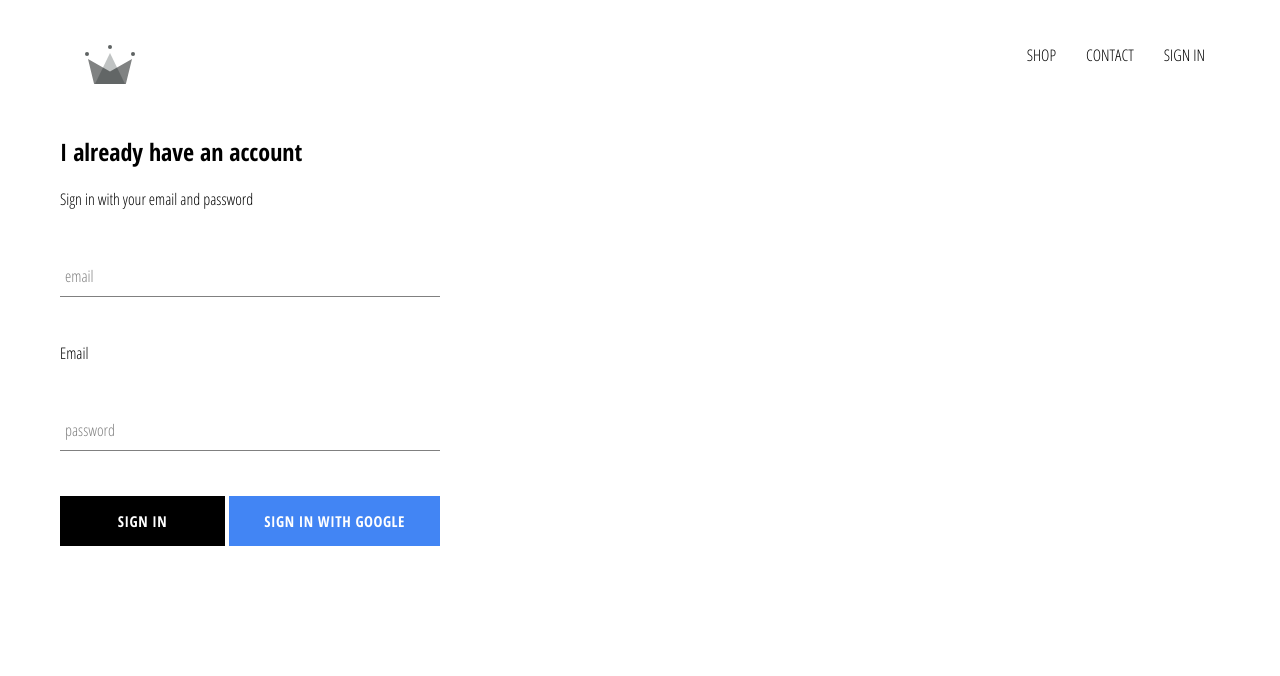
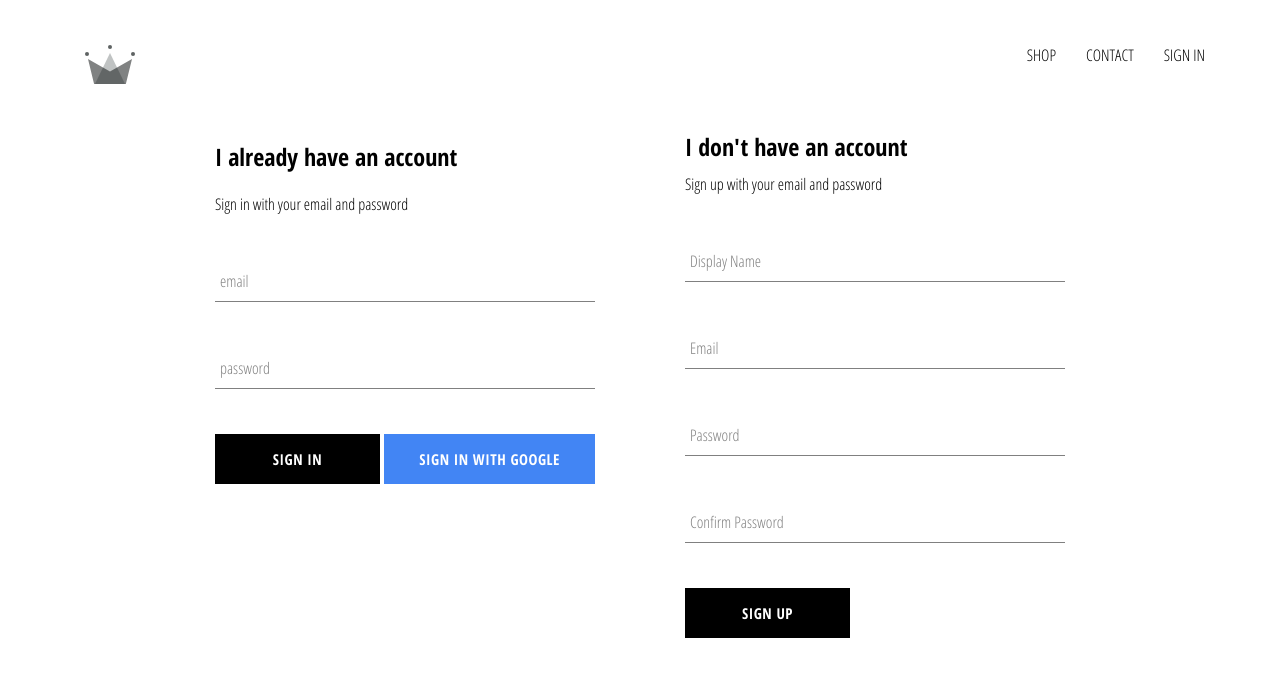
Before and after one commit to EugeniBykovski/crwn-clothing, a React (Create React App) app: page /signin in a window 1280 px wide. Shown: the top 676 px of the page. Built offline with nearby package versions, Linux system fonts and the light colour scheme; no server answers.

Commit message:
finishing sign in/out methods

```diff
--- a/src/App.js
+++ b/src/App.js
@@ -6,7 +6,7 @@
 import SignInAndSignUpPage from './pages/sign-in-and-sign-up/sign-in-and-sign-up.component'
 import Header from './components/header/header.component'
 
-import { auth } from './firebase/firebase.utils'
+import { auth, createUserProfileDocument } from './firebase/firebase.utils'
 import React from 'react';
 
 class App extends React.Component {
@@ -21,8 +21,22 @@
   unsubscribeFromAuth = null
 
   componentDidMount() {
-     this.unsubscribeFromAuth = auth.onAuthStateChanged(user => {
-      this.setState({ currentUser: user })
+     this.unsubscribeFromAuth = auth.onAuthStateChanged(async userAuth => {
+
+      if (userAuth) {
+        const userRef = await createUserProfileDocument(userAuth)
+
+        userRef.onSnapshot(snapShot => {
+          this.setState({
+            currentUser: {
+              id: snapShot.id,
+              ...snapShot.data()
+            }
+          })
+        })
+      } else {
+        this.setState({ currentUser: userAuth })
+      }
     })
   }
 
--- a/src/components/sign-in/sign-in.component.jsx
+++ b/src/components/sign-in/sign-in.component.jsx
@@ -3,7 +3,7 @@
 import FormInput from '../from-input/form-input.component'
 import CustomButton from '../custom-button/custom-button.component'
 
-import { signInWithGoogle } from '../../firebase/firebase.utils'
+import { auth, signInWithGoogle } from '../../firebase/firebase.utils'
 
 import './sign-in.styles.scss'
 
@@ -17,8 +17,17 @@
     }
   }
 
-  handleSubmit = event => {
+  handleSubmit = async event => {
     event.preventDefault()
+
+    const { email, password } = this.state
+
+    try {
+      await auth.signInWithEmailAndPassword(email, password)
+      this.setState({ email: '', password: '' })
+    } catch (error) {
+      console.error(error);
+    }
 
     this.setState({ email: '', password: '' })
   }
@@ -37,8 +46,6 @@
 
         <form onSubmit={ this.handleSubmit }>
           <FormInput name='email' type='email' label='email' value={ this.state.email } handleChange={ this.handleChange } required />
-          <label>Email</label>
-
           <FormInput name='password' type='password' label='password' value={ this.state.password } handleChange={ this.handleChange } required />
 
           <div className="buttons">
--- /dev/null
+++ b/src/components/sign-up/sign-up.component.jsx
@@ -0,0 +1,101 @@
+import React from 'react';
+
+import FormInput from '../from-input/form-input.component'
+import CustomButton from '../custom-button/custom-button.component'
+
+import { auth, createUserProfileDocument } from '../../firebase/firebase.utils'
+
+import './sign-up.styles.scss'
+
+class SignUp extends React.Component {
+  constructor() {
+    super()
+
+    this.state = {
+      displayName: '',
+      email: '',
+      password: '',
+      confirmPassword: ''
+    }
+  }
+
+  handleSubmit = async event => {
+    event.preventDefault()
+
+    const { displayName, email, password, confirmPassword } = this.state
+
+    if (password !== confirmPassword) {
+      alert("Password don't match")
+    }
+
+    try {
+      const { user } = await auth.createUserWithEmailAndPassword(email, password)
+
+      createUserProfileDocument(user, { displayName })
+
+      this.setState({
+        displayName: '',
+        email: '',
+        password: '',
+        confirmPassword: ''
+      })
+    } catch (error) {
+      console.error(error);
+    }
+  }
+
+  handleChange = event => {
+    const { name, value } = event.target
+
+    this.setState({ [name]: value })
+  }
+
+  render() {
+    const { displayName, email, password, confirmPassword } = this.state
+
+    return (
+      <div className="sign-up">
+        <h2 className="title">I don't have an account</h2>
+        <span>Sign up with your email and password</span>
+
+        <form className="sign-up-form" onSubmit={ this.handleSubmit }>
+          <FormInput
+            type='text'
+            name='displayName'
+            value={ displayName }
+            onChange={ this.handleChange }
+            label='Display Name'
+            required
+          />
+          <FormInput
+            type='email'
+            name='email'
+            value={ email }
+            onChange={ this.handleChange }
+            label='Email'
+            required
+          />
+          <FormInput
+            type='password'
+            name='password'
+            value={ password }
+            onChange={ this.handleChange }
+            label='Password'
+            required
+          />
+          <FormInput
+            type='password'
+            name='confirmPassword'
+            value={ confirmPassword }
+            onChange={ this.handleChange }
+            label='Confirm Password'
+            required
+          />
+          <CustomButton type='submit'>SIGN UP</CustomButton>
+        </form>
+      </div>
+    )
+  }
+}
+
+export default SignUp
--- /dev/null
+++ b/src/components/sign-up/sign-up.styles.scss
@@ -0,0 +1,10 @@
+.sign-up {
+  display: flex;
+  flex-direction: column;
+
+  width: 380px;
+
+  .title {
+    margin: 10px 0;
+  }
+}
--- a/src/firebase/firebase.utils.js
+++ b/src/firebase/firebase.utils.js
@@ -12,6 +12,31 @@
   measurementId: "G-4CZK044G6K"
 };
 
+export const createUserProfileDocument = async (userAuth, additionalData) => {
+  if (!userAuth) return;
+
+  const userRef = firestore.doc(`users/${userAuth.uid}`)
+  const snapShot = await userRef.get()
+
+  if (!snapShot.exists) {
+    const { displayName, email } = userAuth
+    const createdAt = new Date()
+
+    try {
+      await userRef.set({
+        displayName,
+        email,
+        createdAt,
+        ...additionalData
+      })
+    } catch (error) {
+      console.log('Error creating user', error.message);
+    }
+  }
+
+  return userRef
+}
+
 firebase.initializeApp(config)
 
 export const auth = firebase.auth()
--- a/src/pages/sign-in-and-sign-up/sign-in-and-sign-up.component.jsx
+++ b/src/pages/sign-in-and-sign-up/sign-in-and-sign-up.component.jsx
@@ -1,12 +1,14 @@
 import React from 'react';
 
 import SignIn from '../../components/sign-in/sign-in.component'
+import SignUp from '../../components/sign-up/sign-up.component'
 
 import './sign-in-and-sign-up.styles.scss'
 
 const SignInAndSignUpPage = () => (
   <div className="sign-in-and-sign-up">
     <SignIn />
+    <SignUp />
   </div>
 )
 
--- a/src/pages/sign-in-and-sign-up/sign-in-and-sign-up.styles.scss
+++ b/src/pages/sign-in-and-sign-up/sign-in-and-sign-up.styles.scss
@@ -0,0 +1,7 @@
+.sign-in-and-sign-up {
+  width: 850px;
+
+  display: flex;
+  justify-content: space-between;
+  margin: 30px auto;
+}
```
